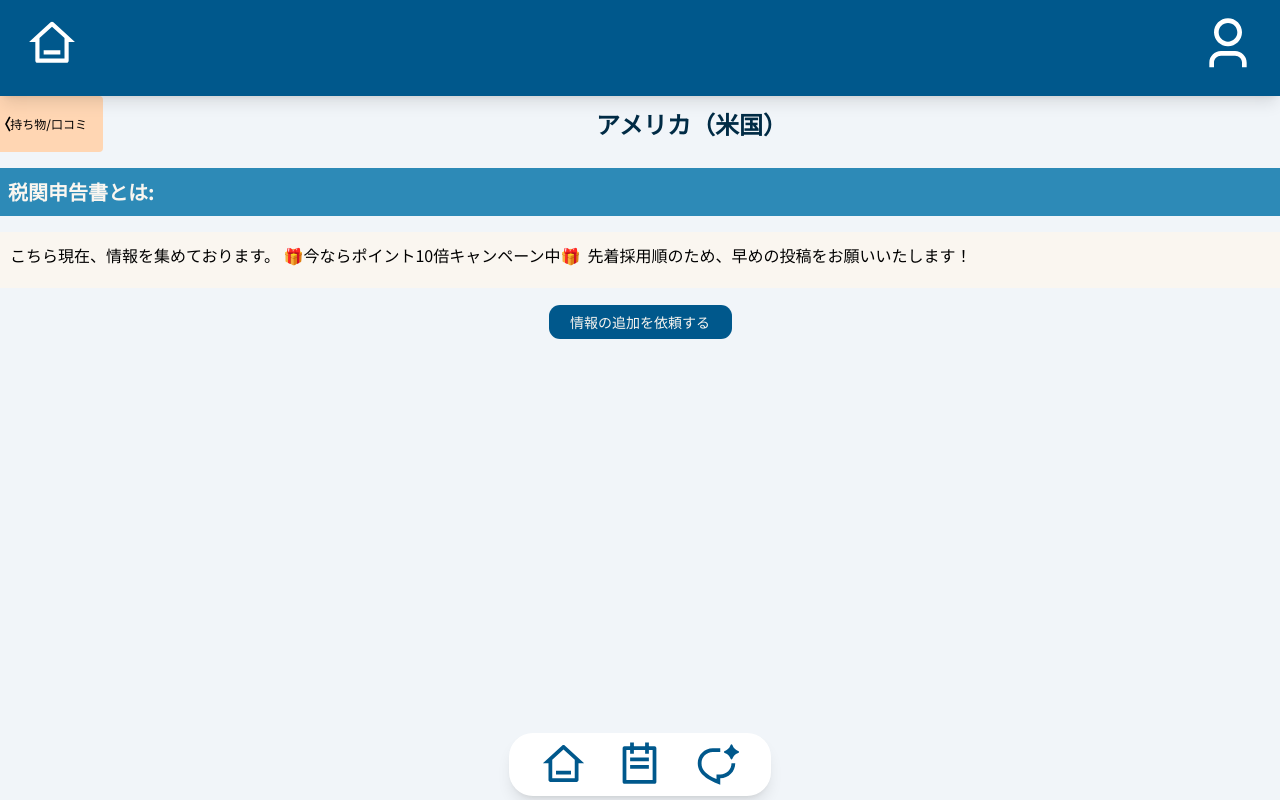
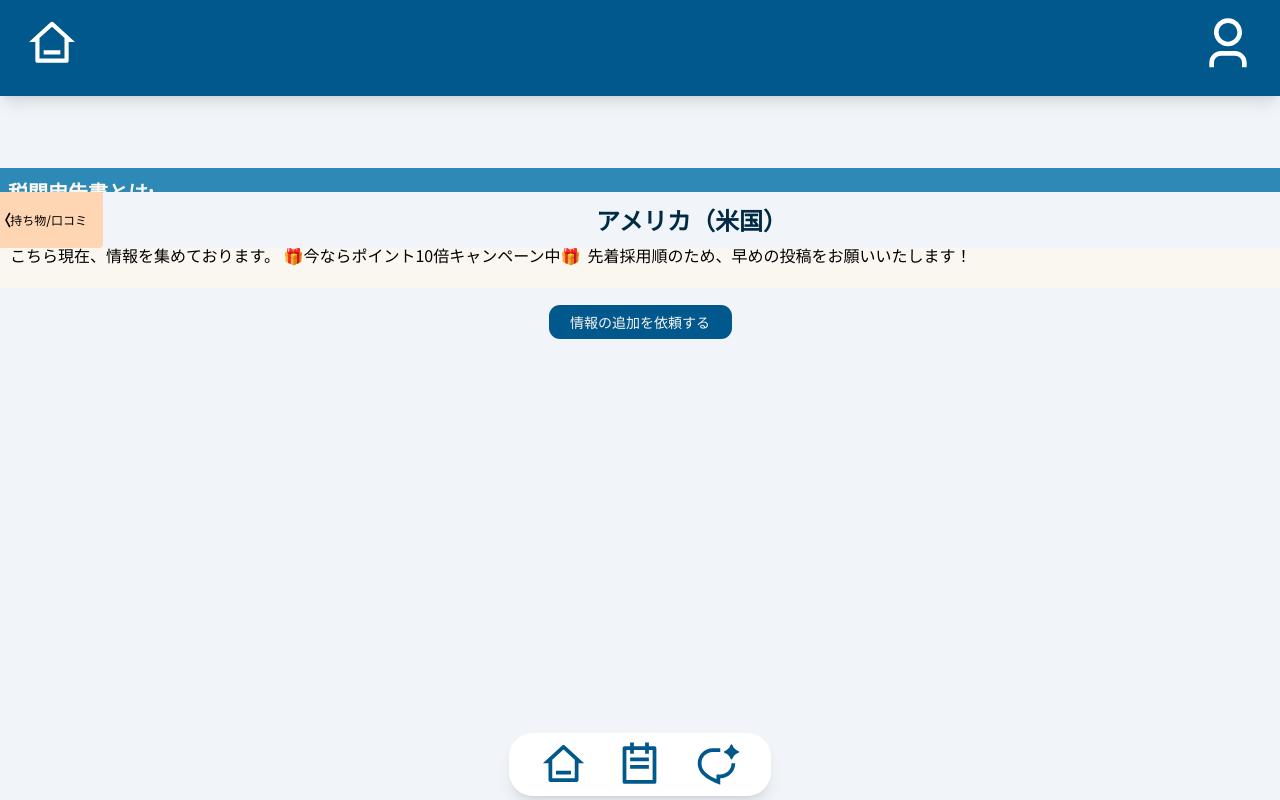
Before and after one commit to Triton-Swallows/Triton-Swallows-App, a React (Vite) app in the folder fe/: page /usa/packing-list/tax in a window 1280 px wide. Built offline with nearby package versions, Linux system fonts and the light colour scheme; no server answers.

Commit message:
style: hederとfooterを固定して、その間のコンテンツのみをスクロールできるように修正。

```diff
--- a/fe/src/components/templetes/HeaderLayout.tsx
+++ b/fe/src/components/templetes/HeaderLayout.tsx
@@ -7,10 +7,10 @@ type Props = {
 
 export const HeaderLayout: React.FC<Props> = ({ children }) => {
   return (
-    <>
+    <div className="flex flex-col h-screen overflow-hidden">
       <NavBar />
-      {children}
+      <main className="flex-1 overflow-auto pb-24">{children}</main>
       <Footer />
-    </>
+    </div>
   );
 };
```
